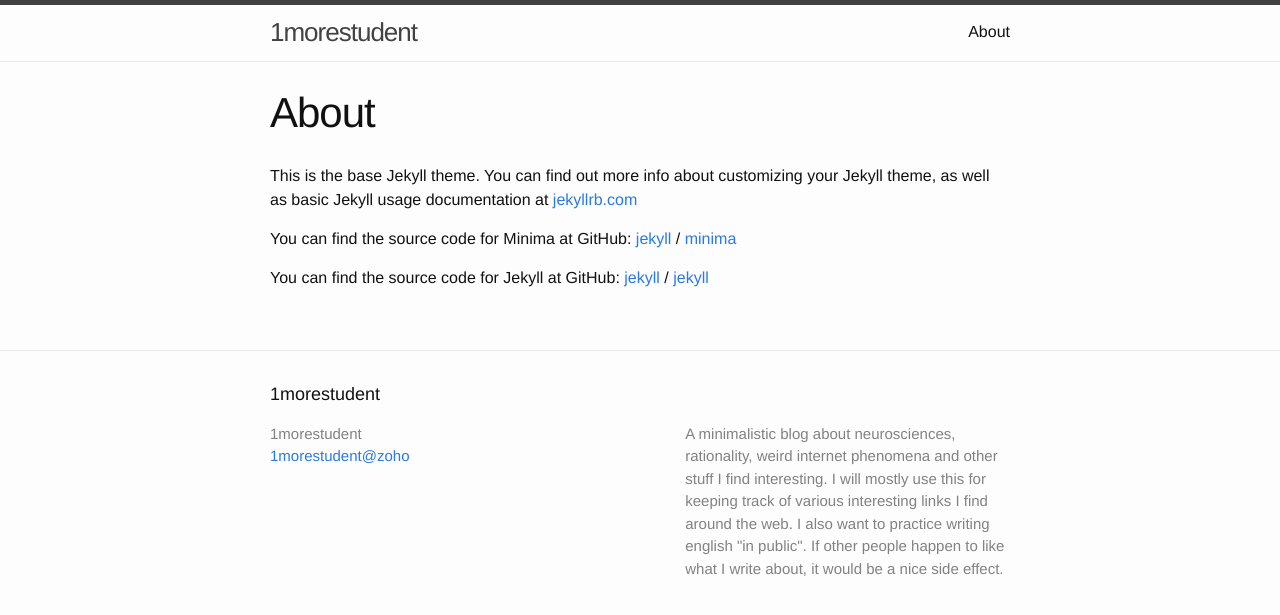
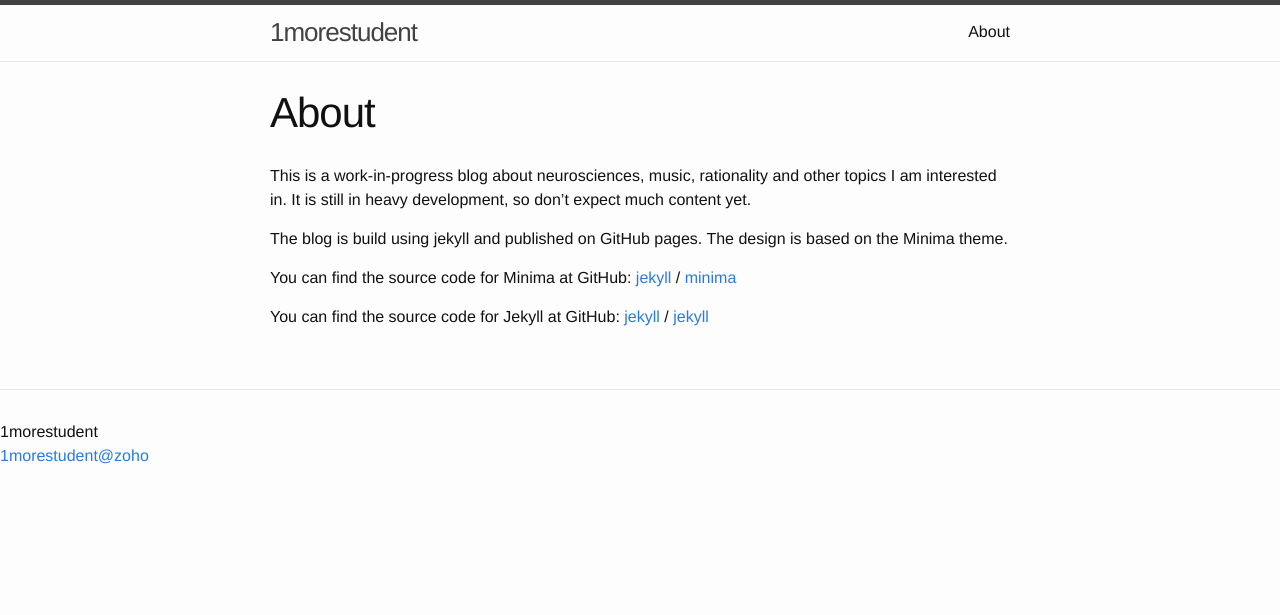
Before and after one commit to 1morestudent/1morestudent.github.io, a Jekyll site: the page built from about.md, in a window 1280 px wide. Shown: the top 615 px of the page. Built offline with Jekyll 4.4.1, drawn with Linux system fonts in a browser that asks for light colours.

Commit message:
changes in footer and texts

```diff
--- a/_config.yml
+++ b/_config.yml
@@ -16,10 +16,10 @@
 title: 1morestudent
 email: 1morestudent@zoho
 description: >- # this means to ignore newlines until "baseurl:"
-  A minimalistic blog about neurosciences, rationality, weird internet
-  phenomena and other stuff I find interesting. I will mostly use this
-  for keeping track of various interesting links I find around the web.
-  I also want to practice writing english "in public". If other people
+  A minimalistic blog about neurosciences, rationality, music, weird internet
+  phenomena and other stuff I find interesting. I will mostly use it
+  to keep track of various interesting links I find around the web.
+  I also want to practice writing for a broader public in english. If other people
   happen to like what I write about, it would be a nice side effect.
 baseurl: "" # the subpath of your site, e.g. /blog
 url: "" # the base hostname & protocol for your site, e.g. http://example.com
--- a/_includes/footer.html
+++ b/_includes/footer.html
@@ -1,11 +1,6 @@
 <footer class="site-footer">
 
-  <div class="wrapper">
 
-    <h2 class="footer-heading">{{ site.title | escape }}</h2>
-
-    <div class="footer-col-wrapper">
-      <div class="footer-col footer-col-1">
 <ul class="contact-list">
   <li>
     {% if site.author %}
@@ -18,29 +13,8 @@
     <li><a href="mailto:{{ site.email }}">{{ site.email }}</a></li>
     {% endif %}
 </ul>
-      </div>
 
-      <div class="footer-col footer-col-2">
-        <ul class="social-media-list">
-          {% if site.github_username %}
-          <li>
-            {% include icon-github.html username=site.github_username %}
-          </li>
-          {% endif %}
 
-          {% if site.twitter_username %}
-          <li>
-            {% include icon-twitter.html username=site.twitter_username %}
-          </li>
-          {% endif %}
-        </ul>
-      </div>
 
-      <div class="footer-col footer-col-3">
-        <p>{{ site.description | escape }}</p>
-      </div>
-    </div>
-
-  </div>
 
 </footer>
--- a/about.md
+++ b/about.md
@@ -4,7 +4,12 @@ title: About
 permalink: /about/
 ---
 
-This is the base Jekyll theme. You can find out more info about customizing your Jekyll theme, as well as basic Jekyll usage documentation at [jekyllrb.com](https://jekyllrb.com/)
+This is a work-in-progress blog about neurosciences, music, rationality and other topics I am interested in. It is still in heavy development, so don't expect much content yet.
+
+The blog is build using jekyll and published on GitHub pages. The design is based on the Minima theme.
+
+
+[jekyll-organization]: https://github.com/jekyll
 
 You can find the source code for Minima at GitHub:
 [jekyll][jekyll-organization] /
@@ -13,6 +18,3 @@ You can find the source code for Minima at GitHub:
 You can find the source code for Jekyll at GitHub:
 [jekyll][jekyll-organization] /
 [jekyll](https://github.com/jekyll/jekyll)
-
-
-[jekyll-organization]: https://github.com/jekyll
```
Lines whose indentation alone changed are shown as unchanged.
